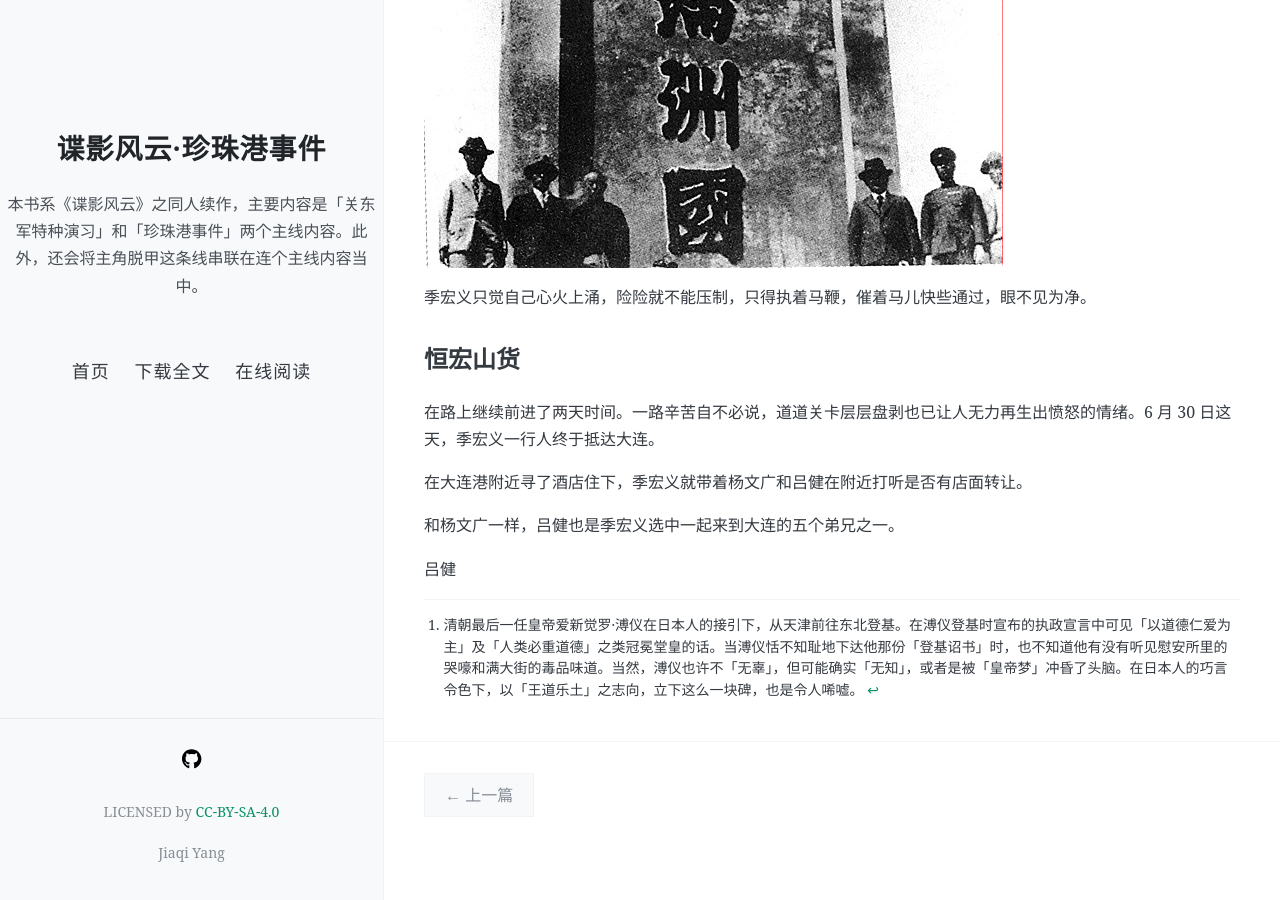
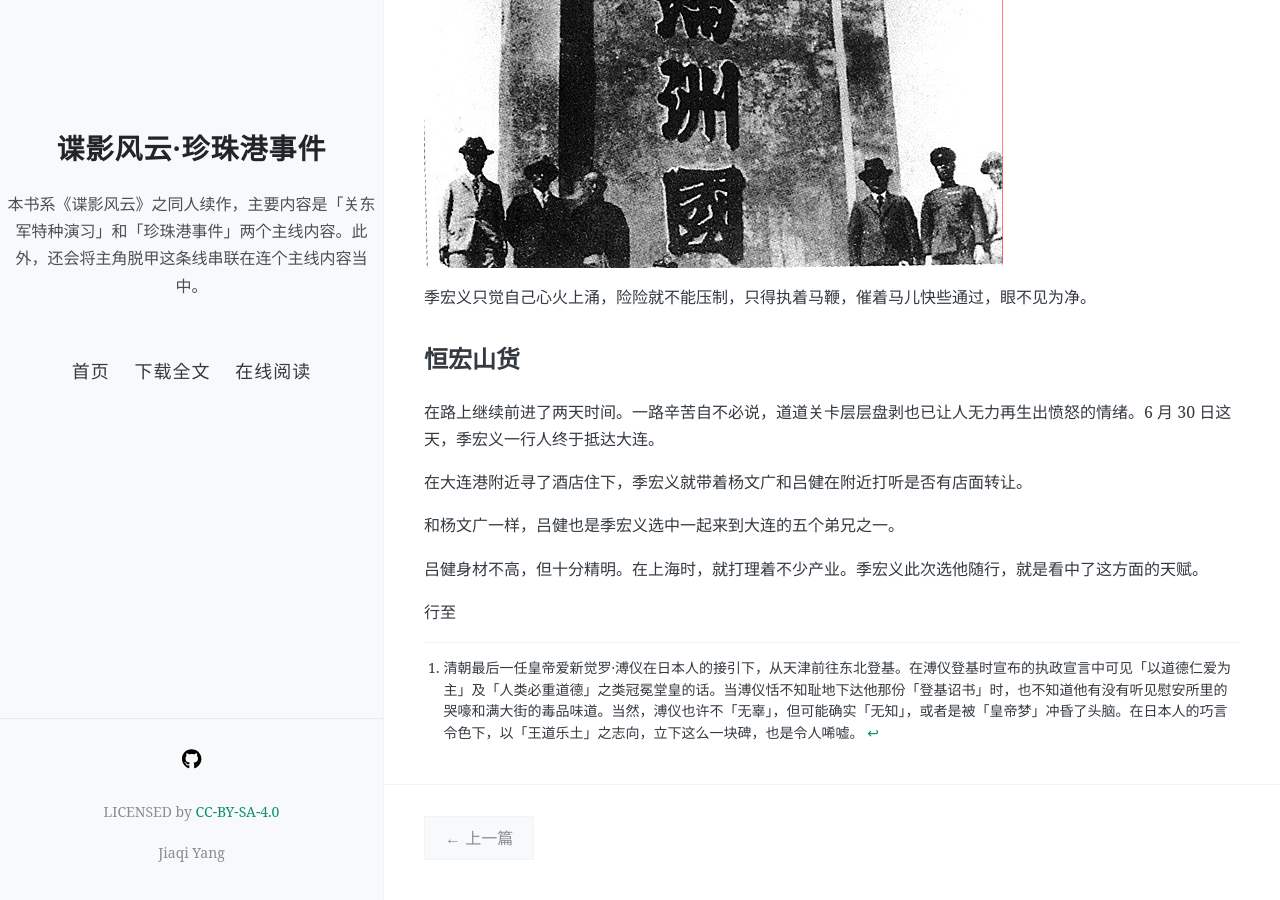
Before and after one commit to NingZhiheng/the-novel-pearl-harbor, a Jekyll site: the page built from docs/_posts/2020-04-19-过山海关.md, in a window 1280 px wide and 900 px high, scrolled down 1644 px. Built offline with Jekyll 4.4.1, drawn with Linux system fonts in a browser that asks for light colours; nearby versions of some CDN libraries; before the commit the page ends 2501 px from its top, so only the background shows below that.

Commit message:
[sync] source synchronized: 2020-04-20 22:55:53

```diff
--- a/docs/_includes/04.md
+++ b/docs/_includes/04.md
@@ -42,7 +42,9 @@
 
 和杨文广一样，吕健也是季宏义选中一起来到大连的五个弟兄之一。
 
-吕健
+吕健身材不高，但十分精明。在上海时，就打理着不少产业。季宏义此次选他随行，就是看中了这方面的天赋。
+
+行至
 
 <!-- ![01](../../../../images/01.jpg "东北华北示意图") -->
 
```
